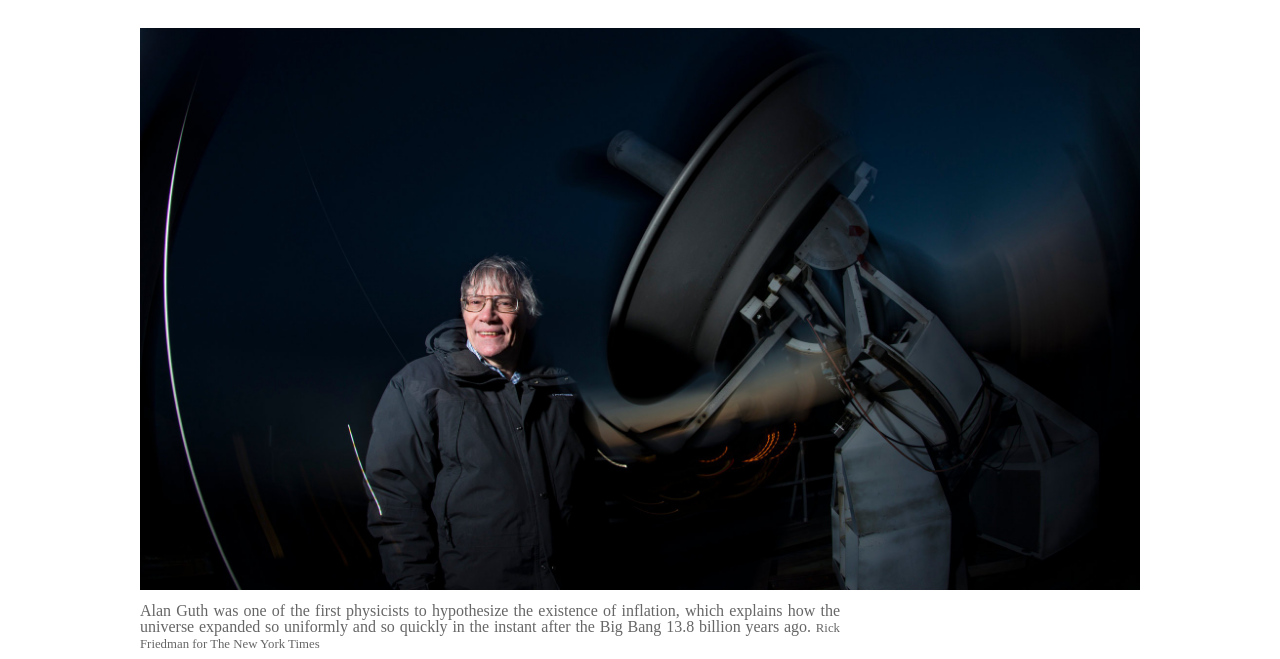
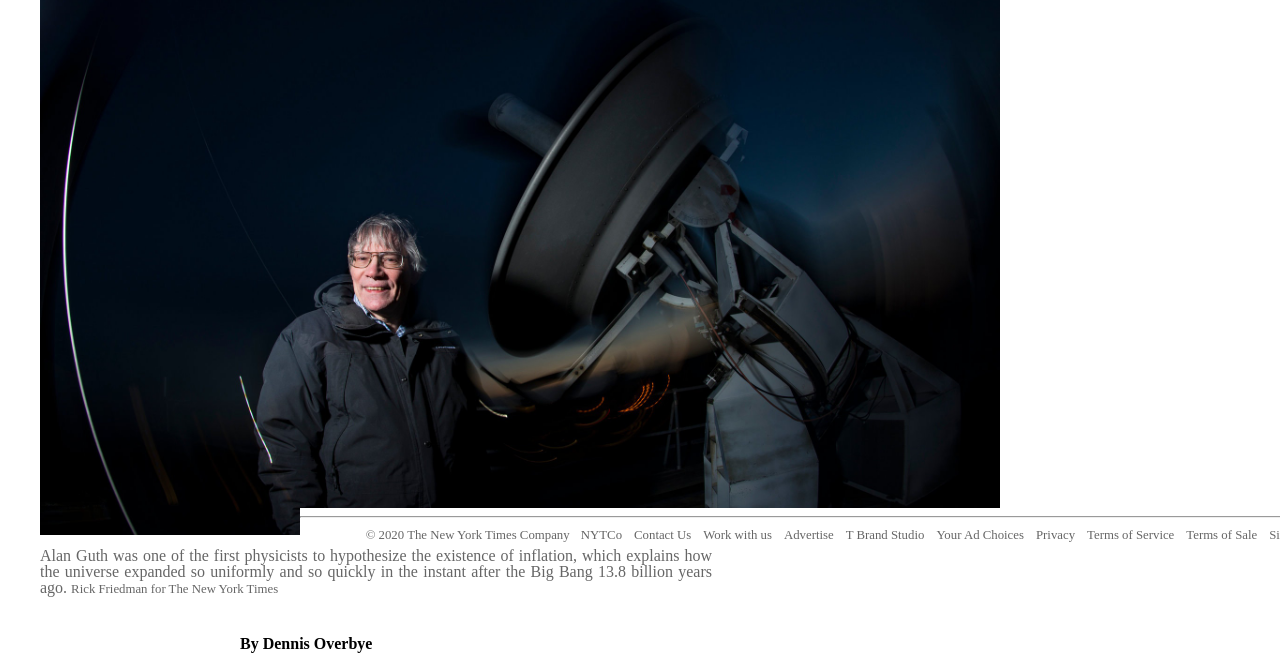
Before and after one commit to emasdev/newyork-times-clone, a website: page index.html in a window 1280 px wide. Shown: the part 258-917 px from the top of the page. Drawn offline with Linux system fonts and the light colour scheme.

Commit message:
Fix code review corrections
Set footer position to fixed. Fix the Css styling issues

```diff
--- a/assets/styles/main.scss
+++ b/assets/styles/main.scss
@@ -1,9 +1,10 @@
 $black: #333;
+$blackish: #333;
+$brown: #666;
 $white: #fff;
 $link-blue: #326891;
-$brown: #666;
 $gray: #eee;
-$blackish: #333;
+
 
 /* NAVBAR */
 
@@ -57,16 +58,15 @@ $blackish: #333;
 .main {
   margin: auto;
   position: relative;
-  top: 100px;
-  z-index: 0;
+  top: 67.2px;
+  width: 1200px;
   box-sizing: border-box;
 }
 
 /* ARTICLE */
 .article {
-  max-width: 1000px;
-  margin: auto;
-
+  float: left;
+  width: 80%;
   .figure {
     margin: 40px 0;
   }
@@ -290,6 +290,7 @@ $blackish: #333;
 .read-comment {
   display: flex;
   align-items: center;
+  margin: 0 0 100px 0;
   justify-content: space-between;
 
   .button {
@@ -304,16 +305,22 @@ $blackish: #333;
 }
 
 .aside {
+  float: right;
+  margin: 0 0 0 100px;
   position: absolute;
-  width: 210px;
-  top: 18%;
+  width: 20%;
+  top: 2000px;
   right: 80px;
 }
 
 // Footer
 .footer {
-  margin: 120px 0 10px 0;
-  position: relative;
+  margin:  0 300px;
+  width: 1200px;
+  position: fixed;
+  bottom: 0;
+  z-index: 1;
+  background: $white;
   ul {
     text-align: center;
   }
@@ -322,8 +329,8 @@ $blackish: #333;
     margin: 0 4px;
   }
   .nav-link {
+    color: $brown;
     font-size: 0.8em;
-    color: $brown;
     text-decoration: none;
     &:hover {
       text-decoration: underline;
```
Also changed, not shown: assets/styles/main.css, build/styles/main.css (deleted), 2 other files.
